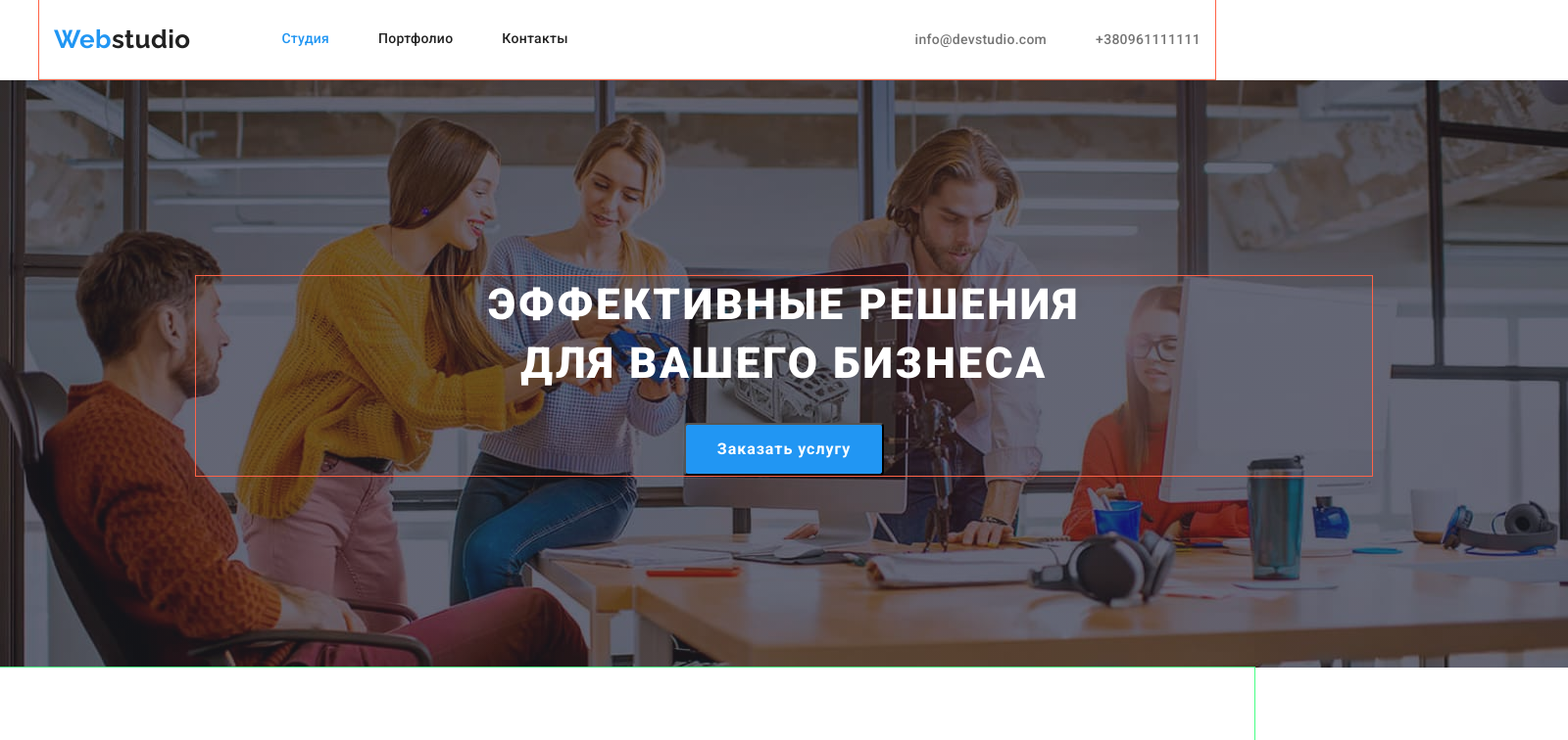
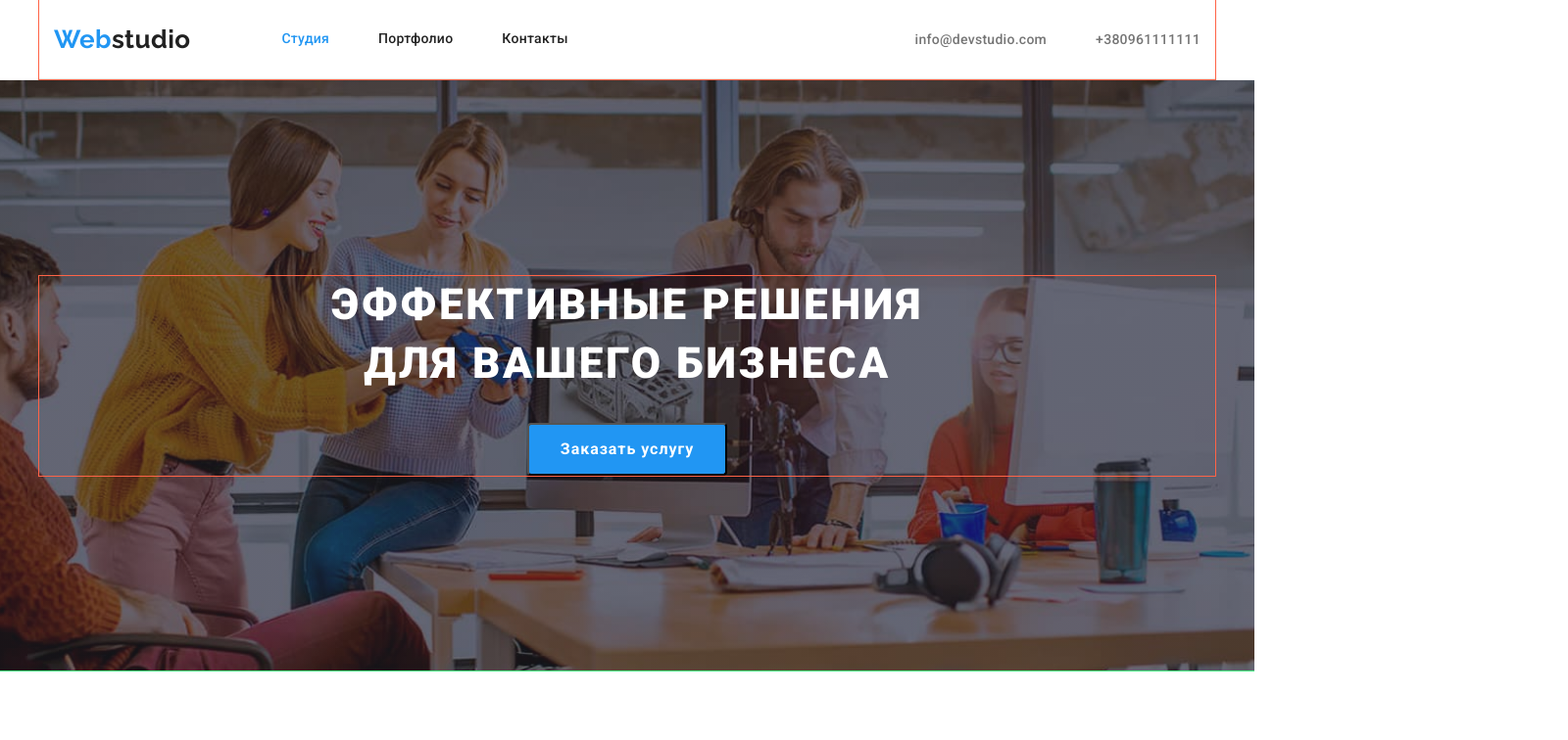
Before and after one commit to Gluschenkotoma/goit-markup-hw-04, a plain HTML site: page index.html in a window 1280 px wide. Shown: the top 756 px of the page at 98% size, 1600 px wide, since content can reach past the window. Drawn offline with nearby package versions, Linux system fonts and the light colour scheme.

Commit message:
deleted-height

```diff
--- a/css/style.css
+++ b/css/style.css
@@ -142,10 +142,8 @@ img {
 .hero {
   padding-top: 200px;
   padding-bottom: 200px;
-  width: 1600px;
-  height: 600px;
-  padding-right: 15px;
-  padding-left: 15px;
+  max-width: 1600px;
+
   margin-left: auto;
   margin-right: auto;
   background-color: var(--bgc-color);
```
